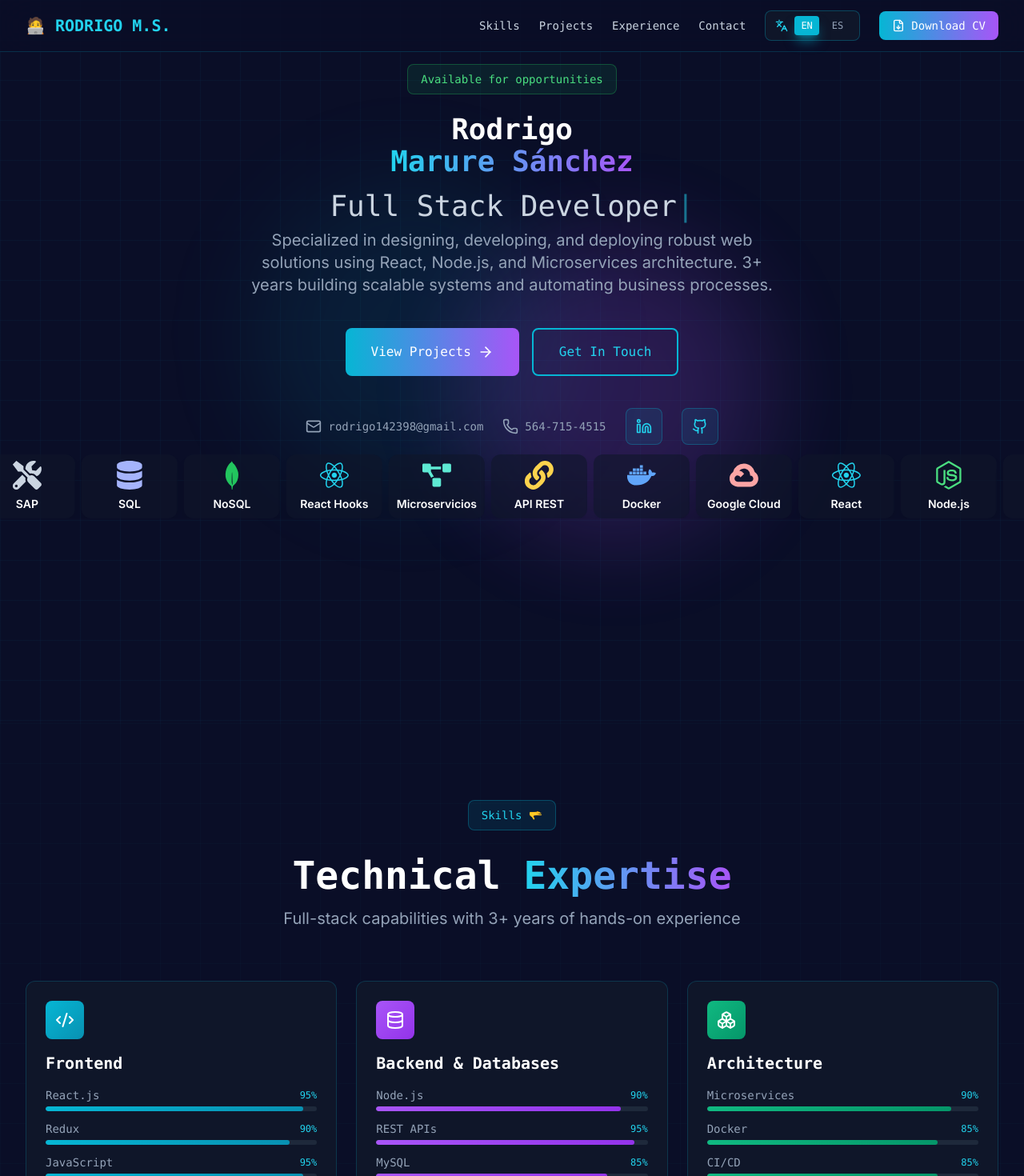
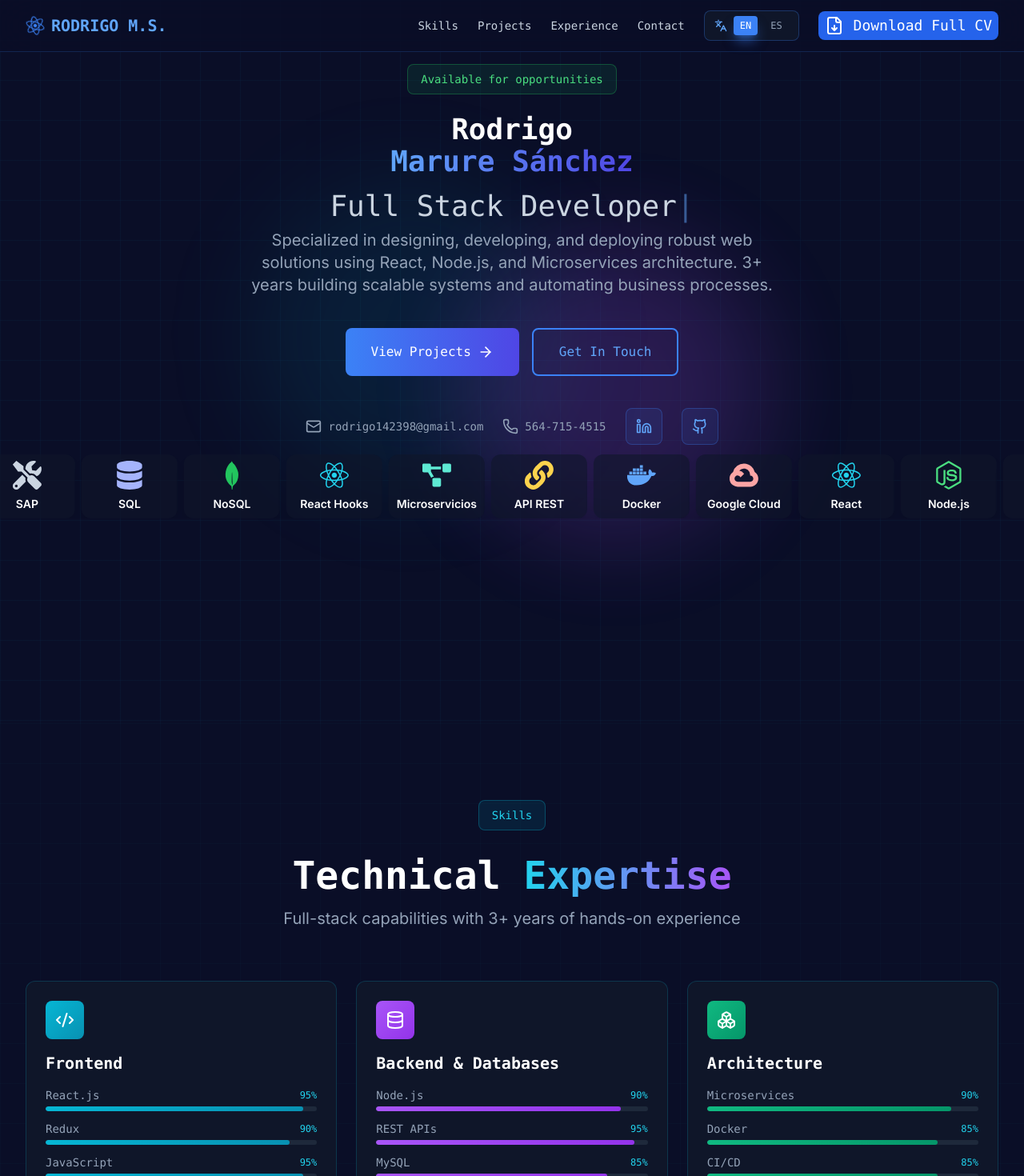
Before and after one commit to RodrigoMarure23/portafoliojsx, a React (Vite) app: page / in a window 1280 px wide. Shown: the top 1470 px of the page at 80% size. Built offline with nearby package versions, Linux system fonts and the light colour scheme.

Commit message:
final v3

```diff
--- a/src/components/Hero.jsx
+++ b/src/components/Hero.jsx
@@ -158,7 +158,8 @@ export function Hero() {
             <h1 className="text-6xl lg:text-4xl font-bold font-mono mb-4">
               <span className="text-white">Rodrigo</span>
               <br />
-              <span className="text-transparent bg-clip-text bg-gradient-to-r from-cyan-400 to-purple-500">
+              {/* Degradado del Nombre: Cambiado de from-cyan-400 to-purple-500 a una mezcla de azules */}
+              <span className="text-transparent bg-clip-text bg-gradient-to-r from-blue-400 to-indigo-600">
                 Marure Sánchez
               </span>
             </h1>
@@ -171,7 +172,8 @@ export function Hero() {
             className="text-2xl lg:text-4xl text-slate-300 font-mono"
           >
             {displayText}
-            <span className="animate-pulse text-cyan-400">|</span>
+            {/* Cursor del efecto de escritura: Cambiado de text-cyan-400 a text-blue-400 */}
+            <span className="animate-pulse text-blue-400">|</span>
           </motion.div>
 
           <motion.p
@@ -198,16 +200,22 @@ export function Hero() {
             transition={{ delay: 1.2, duration: 0.6 }}
             className="flex flex-wrap justify-center gap-4 pt-8"
           >
+            {/* Botón 1: Gradiente de Proyectos */}
             <button
               onClick={scrollToProjects}
-              className="group flex items-center gap-2 px-8 py-4 bg-gradient-to-r from-cyan-500 to-purple-500 text-white rounded-lg hover:shadow-xl hover:shadow-cyan-500/50 transition-all font-mono"
+              className="group flex items-center gap-2 px-8 py-4
+                          bg-gradient-to-r from-blue-500 to-indigo-600
+                          text-white rounded-lg hover:shadow-xl hover:shadow-blue-500/50 transition-all font-mono"
             >
               {t("hero.viewProjects")}
               <ArrowRight className="w-5 h-5 group-hover:translate-x-1 transition-transform" />
             </button>
             <button
               onClick={scrollToContact}
-              className="px-8 py-4 bg-transparent border-2 border-cyan-500 text-cyan-400 rounded-lg hover:bg-cyan-500/10 hover:shadow-lg hover:shadow-cyan-500/30 transition-all font-mono"
+              className="px-8 py-4 bg-transparent
+                          border-2 border-blue-500
+                          text-blue-400 rounded-lg
+                          hover:bg-blue-500/10 hover:shadow-lg hover:shadow-blue-500/30 transition-all font-mono"
             >
               {t("hero.getInTouch")}
             </button>
@@ -221,31 +229,33 @@ export function Hero() {
           >
             <a
               href="mailto:rodrigo142398@gmail.com"
-              className="flex items-center gap-2 text-slate-400 hover:text-cyan-400 transition-colors"
+              className="flex items-center gap-2 text-slate-400 hover:text-blue-400 transition-colors"
             >
               <Mail className="w-5 h-5" />
               <span className="font-mono text-sm">rodrigo142398@gmail.com</span>
             </a>
             <a
               href="tel:5647154515"
-              className="flex items-center gap-2 text-slate-400 hover:text-cyan-400 transition-colors"
+              className="flex items-center gap-2 text-slate-400 hover:text-blue-400 transition-colors"
             >
               <Phone className="w-5 h-5" />
               <span className="font-mono text-sm">564-715-4515</span>
             </a>
+            {/* Icono de LinkedIn: Actualizado a paleta de azules */}
             <a
               href="https://www.linkedin.com/in/rodrigo-marure-sanchez-8b0791230/"
               target="_blank"
               rel="noopener noreferrer"
-              className="p-3 bg-cyan-500/10 border border-cyan-500/30 rounded-lg text-cyan-400 hover:bg-cyan-500/20 hover:border-cyan-500 transition-all"
+              className="p-3 bg-blue-500/10 border border-blue-500/30 rounded-lg text-blue-400 hover:bg-blue-500/20 hover:border-blue-500 transition-all"
             >
               <Linkedin className="w-5 h-5" />
             </a>
+            {/* Icono de Github: Actualizado a paleta de azules */}
             <a
               href="https://github.com/RodrigoMarure23"
               target="_blank"
               rel="noopener noreferrer"
-              className="p-3 bg-cyan-500/10 border border-cyan-500/30 rounded-lg text-cyan-400 hover:bg-cyan-500/20 hover:border-cyan-500 transition-all"
+              className="p-3 bg-blue-500/10 border border-blue-500/30 rounded-lg text-blue-400 hover:bg-blue-500/20 hover:border-blue-500 transition-all"
             >
               <Github className="w-5 h-5" />
             </a>
--- a/src/components/Navigation.jsx
+++ b/src/components/Navigation.jsx
@@ -1,5 +1,6 @@
 import { Menu, X, FileDown, Languages } from "lucide-react";
 import { useState } from "react";
+import { FaReact } from "react-icons/fa";
 import { motion, AnimatePresence } from "framer-motion";
 import { useLanguage } from "../hooks/useLanguage";
 import cv from "../cv/cvActual.pdf";
@@ -48,38 +49,37 @@ export function Navigation() {
       animate={{
         y: 0,
       }}
-      className="fixed top-0 left-0 right-0 z-50 bg-[#0a0e27]/80 backdrop-blur-xl border-b border-cyan-500/20"
+      className="fixed top-0 left-0 right-0 z-50 bg-[#0a0e27]/80 backdrop-blur-xl border-b border-blue-500/20"
     >
       <div className="max-w-7xl mx-auto px-6 lg:px-8">
         <div className="flex items-center justify-between h-16">
           <button
             onClick={() => scrollToSection("hero")}
-            className="text-xl font-bold font-mono text-cyan-400 hover:text-cyan-300 transition-colors"
+            className="text-xl font-bold font-mono text-blue-400 hover:text-blue-300 transition-colors flex items-center gap-2" // 👈 Agregué 'flex items-center gap-2' para alinear el icono
           >
-            {"🧑‍💻 RODRIGO M.S."}
+            <span className="text-blue-500 animate-spin-slow">
+              <FaReact className="w-6 h-6" />
+            </span>
+            {"RODRIGO M.S."}
           </button>
-
-          {/* Desktop Navigation */}
           <div className="hidden md:flex items-center gap-6">
             {navItems.map((item) => (
               <button
                 key={item.id}
                 onClick={() => scrollToSection(item.id)}
-                className="text-slate-300 hover:text-cyan-400 transition-colors font-mono text-sm"
+                className="text-slate-300 hover:text-blue-400 transition-colors font-mono text-sm"
               >
                 {item.label}
               </button>
             ))}
-
-            {/* Language Toggle */}
-            <div className="flex items-center gap-2 px-3 py-1.5 bg-[#0f1629] border border-cyan-500/30 rounded-lg">
-              <Languages className="w-4 h-4 text-cyan-400" />
+            <div className="flex items-center gap-2 px-3 py-1.5 bg-[#0f1629] border border-blue-500/30 rounded-lg">
+              <Languages className="w-4 h-4 text-blue-400" />
               <button
                 onClick={() => setLanguage("en")}
                 className={`px-2 py-1 rounded text-xs font-mono transition-all ${
                   language === "en"
-                    ? "bg-cyan-500 text-white shadow-lg shadow-cyan-500/50"
-                    : "text-slate-400 hover:text-cyan-400"
+                    ? "bg-blue-500 text-white shadow-lg shadow-blue-500/50"
+                    : "text-slate-400 hover:text-blue-400"
                 }`}
               >
                 EN
@@ -88,8 +88,8 @@ export function Navigation() {
                 onClick={() => setLanguage("es")}
                 className={`px-2 py-1 rounded text-xs font-mono transition-all ${
                   language === "es"
-                    ? "bg-cyan-500 text-white shadow-lg shadow-cyan-500/50"
-                    : "text-slate-400 hover:text-cyan-400"
+                    ? "bg-blue-500 text-white shadow-lg shadow-blue-500/50"
+                    : "text-slate-400 hover:text-blue-400"
                 }`}
               >
                 ES
@@ -99,23 +99,20 @@ export function Navigation() {
             <a
               href={cv}
               download
-              className="flex items-center gap-2 px-4 py-2 bg-gradient-to-r from-cyan-500 to-purple-500 text-white rounded-lg hover:shadow-lg hover:shadow-cyan-500/50 transition-all font-mono text-sm"
+              className="inline-flex items-center gap-3 px-2 py-1 bg-blue-600 text-white rounded-lg hover:shadow-2xl hover:shadow-blue-800/50 transition-all font-mono text-lg group"
             >
-              <FileDown className="w-4 h-4" />
-              {t("nav.downloadCV")}
+              <FileDown className="w-6 h-6 group-hover:animate-bounce" />
+              {t("contact.downloadCV")}
             </a>
           </div>
 
-          {/* Mobile Menu Button */}
           <button
             onClick={() => setIsOpen(!isOpen)}
-            className="md:hidden p-2 text-cyan-400 hover:text-cyan-300"
+            className="md:hidden p-2 text-blue-400 hover:text-blue-300"
           >
             {isOpen ? <X className="w-6 h-6" /> : <Menu className="w-6 h-6" />}
           </button>
         </div>
-
-        {/* Mobile Navigation */}
         <AnimatePresence>
           {isOpen && (
             <motion.div
@@ -133,26 +130,24 @@ export function Navigation() {
               }}
               className="md:hidden overflow-hidden"
             >
-              <div className="py-4 space-y-3 border-t border-cyan-500/20">
+              <div className="py-4 space-y-3 border-t border-blue-500/20">
                 {navItems.map((item) => (
                   <button
                     key={item.id}
                     onClick={() => scrollToSection(item.id)}
-                    className="block w-full text-left px-4 py-2 text-slate-300 hover:text-cyan-400 hover:bg-cyan-500/10 rounded transition-colors font-mono text-sm"
+                    className="block w-full text-left px-4 py-2 text-slate-300 hover:text-blue-400 hover:bg-blue-500/10 rounded transition-colors font-mono text-sm"
                   >
                     {item.label}
                   </button>
                 ))}
-
-                {/* Mobile Language Toggle */}
                 <div className="px-4 py-2">
-                  <div className="flex items-center gap-2 px-3 py-2 bg-[#0f1629] border border-cyan-500/30 rounded-lg">
-                    <Languages className="w-4 h-4 text-cyan-400" />
+                  <div className="flex items-center gap-2 px-3 py-2 bg-[#0f1629] border border-blue-500/30 rounded-lg">
+                    <Languages className="w-4 h-4 text-blue-400" />
                     <button
                       onClick={() => setLanguage("en")}
                       className={`flex-1 px-3 py-1.5 rounded text-xs font-mono transition-all ${
                         language === "en"
-                          ? "bg-cyan-500 text-white shadow-lg shadow-cyan-500/50"
+                          ? "bg-blue-500 text-white shadow-lg shadow-blue-500/50"
                           : "text-slate-400"
                       }`}
                     >
@@ -162,7 +157,7 @@ export function Navigation() {
                       onClick={() => setLanguage("es")}
                       className={`flex-1 px-3 py-1.5 rounded text-xs font-mono transition-all ${
                         language === "es"
-                          ? "bg-cyan-500 text-white shadow-lg shadow-cyan-500/50"
+                          ? "bg-blue-500 text-white shadow-lg shadow-blue-500/50"
                           : "text-slate-400"
                       }`}
                     >
@@ -174,10 +169,10 @@ export function Navigation() {
                 <a
                   href={cv}
                   download
-                  className="flex items-center gap-2 w-full px-4 py-2 bg-gradient-to-r from-cyan-500 to-purple-500 text-white rounded-lg hover:shadow-lg hover:shadow-cyan-500/50 transition-all font-mono text-sm"
+                  className="inline-flex items-center gap-3 px-2 py-4 bg-blue-800 text-white rounded-xl hover:shadow-2xl hover:shadow-blue-800/50 transition-all font-mono text-lg group"
                 >
-                  <FileDown className="w-4 h-4" />
-                  {t("nav.downloadCV")}
+                  <FileDown className="w-6 h-6 group-hover:animate-bounce" />
+                  {t("contact.downloadCV")}
                 </a>
               </div>
             </motion.div>
--- a/src/hooks/useLanguage.jsx
+++ b/src/hooks/useLanguage.jsx
@@ -48,7 +48,7 @@ const translations = {
     },
 
     hero: {
-      tag: "<about />",
+      tag: "About",
       available: "Available for opportunities",
       name: "Rodrigo Marure Sánchez",
       title: "Full Stack Developer",
@@ -58,7 +58,7 @@ const translations = {
       getInTouch: "Get In Touch",
     },
     skills: {
-      tag: "Skills 🫳",
+      tag: "Skills",
       title: "Technical",
       titleHighlight: "Expertise",
       subtitle: "Full-stack capabilities with 3+ years of hands-on experience",
@@ -124,7 +124,7 @@ const translations = {
       },
     },
     projects: {
-      tag: "Projects 📚",
+      tag: "Projects",
       title: "Featured",
       titleHighlight: "Projects",
       subtitle:
@@ -188,7 +188,7 @@ const translations = {
       ],
     },
     experience: {
-      tag: "Experience 😎",
+      tag: "Experience",
       title: "Professional",
       titleHighlight: "Journey",
       subtitle: "Building scalable systems and delivering business value",
@@ -240,7 +240,7 @@ const translations = {
       },
     },
     services: {
-      tag: "<services />",
+      tag: "Services",
       title: "What I",
       titleHighlight: "Deliver",
       subtitle:
@@ -315,7 +315,7 @@ const translations = {
       ],
     },
     contact: {
-      tag: "Contact 📲📩",
+      tag: "Contact",
       title: "Let's Build",
       titleHighlight: "Together",
       subtitle:
@@ -344,7 +344,7 @@ const translations = {
       downloadCV: "Descargar CV",
     },
     hero: {
-      available: "🏢 Disponible para oportunidades",
+      available: "Disponible para oportunidades",
       name: "Rodrigo Marure Sánchez",
       title: "Desarrollador Full Stack | Frontend + Backend",
       description:
@@ -354,7 +354,7 @@ const translations = {
       getInTouch: "Contactar",
     },
     skills: {
-      tag: "Habilidades 🫳",
+      tag: "Habilidades",
       title: "Experiencia",
       titleHighlight: "Técnica",
       subtitle: "Capacidades full-stack con 3 años de experiencia práctica",
@@ -420,7 +420,7 @@ const translations = {
       },
     },
     projects: {
-      tag: "Proyectos 📚",
+      tag: "Proyectos",
       title: "Proyectos",
       titleHighlight: "Destacados",
       subtitle: "Soluciones del mundo real entregando impacto medible en Petco",
@@ -457,7 +457,6 @@ const translations = {
           impact: "Operaciones optimizadas para múltiples departamentos",
           category: "Herramientas de Negocio",
         },
-        // AÑADIDO: Plataforma de control de promociones
         {
           title: "Plataforma de Control de Promociones",
           description:
@@ -466,7 +465,7 @@ const translations = {
             "React.js",
             "Node.js",
             "APIs REST",
-            "PostgreSQL/MySQL", // Asumo un RDBMS por los reportes
+            "PostgreSQL/MySQL",
             "Reportes",
             "Emailing",
           ],
@@ -502,7 +501,7 @@ const translations = {
       ],
     },
     experience: {
-      tag: "Experiencia 😎",
+      tag: "Experiencia",
       title: "Trayectoria",
       titleHighlight: "Profesional",
       subtitle:
@@ -555,7 +554,7 @@ const translations = {
       },
     },
     services: {
-      tag: "Habilidades y ventajas 👾",
+      tag: "Habilidades y ventajas",
       title: "Lo Que",
       titleHighlight: "Ofrezco",
       subtitle:
@@ -629,7 +628,7 @@ const translations = {
       ],
     },
     contact: {
-      tag: "Contacto 📲📩",
+      tag: "Contacto",
       title: "Construyamos",
       titleHighlight: "Juntos",
       subtitle:
@@ -640,7 +639,7 @@ const translations = {
       linkedinSubtitle: "Conecta profesionalmente",
       githubTitle: "GitHub",
       githubSubtitle: "Ve mi código",
-      downloadCV: "Descargar CV Completo",
+      downloadCV: "Descargar CV",
       quickMessage: "Mensaje Rápido",
       namePlaceholder: "Tu Nombre",
       emailPlaceholder: "Tu Email",
--- a/src/pages/Portfolio.jsx
+++ b/src/pages/Portfolio.jsx
@@ -7,7 +7,7 @@ import { Services } from "../components/Services";
 import { Contact } from "../components/Contact";
 export function Portfolio() {
   return (
-    <div className="min-h-screen bg-white">
+    <div className="min-h-screen bg-white ">
       <Navigation />
       <Hero />
       <Skills />
```
Also changed, not shown: src/components/Contact.jsx (+2 -9 lines), tailwind.config.js (+15 -4 lines). Lines whose indentation alone changed are shown as unchanged.
